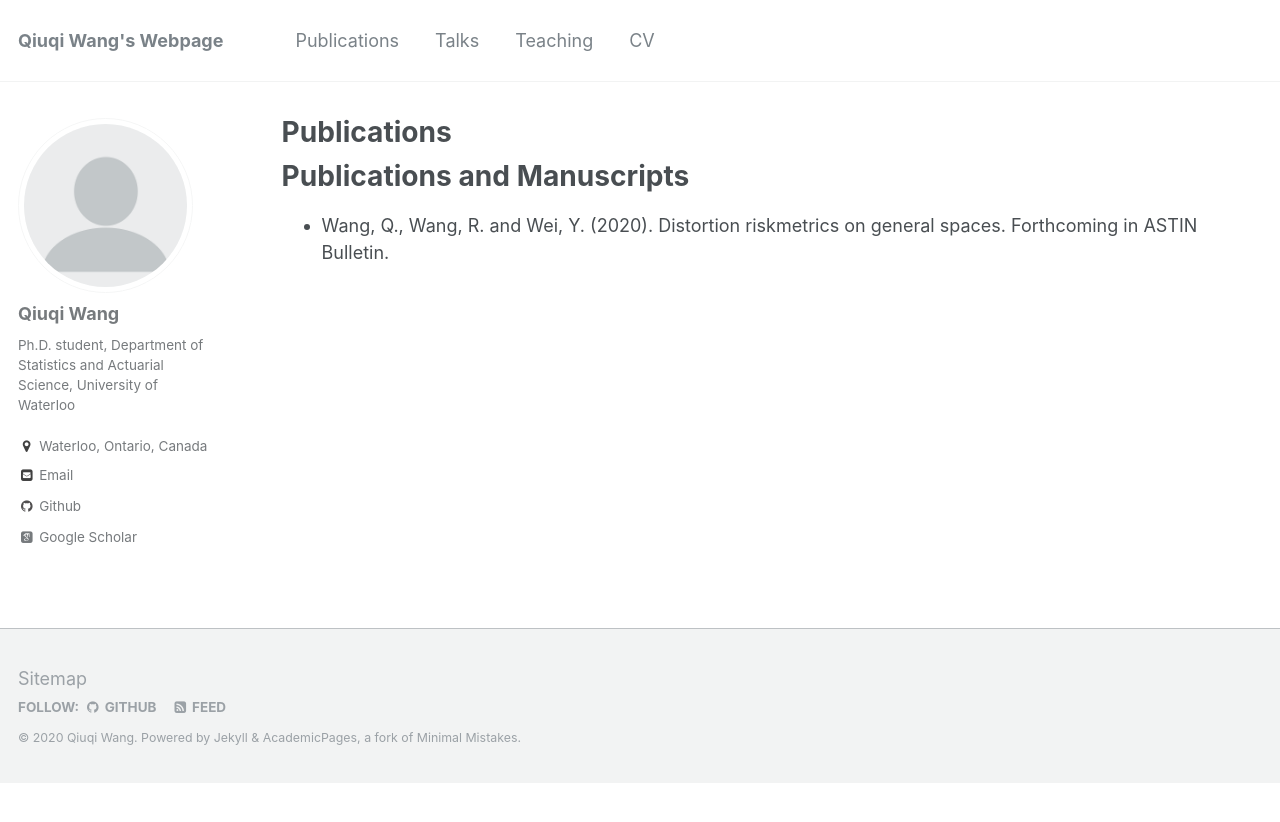
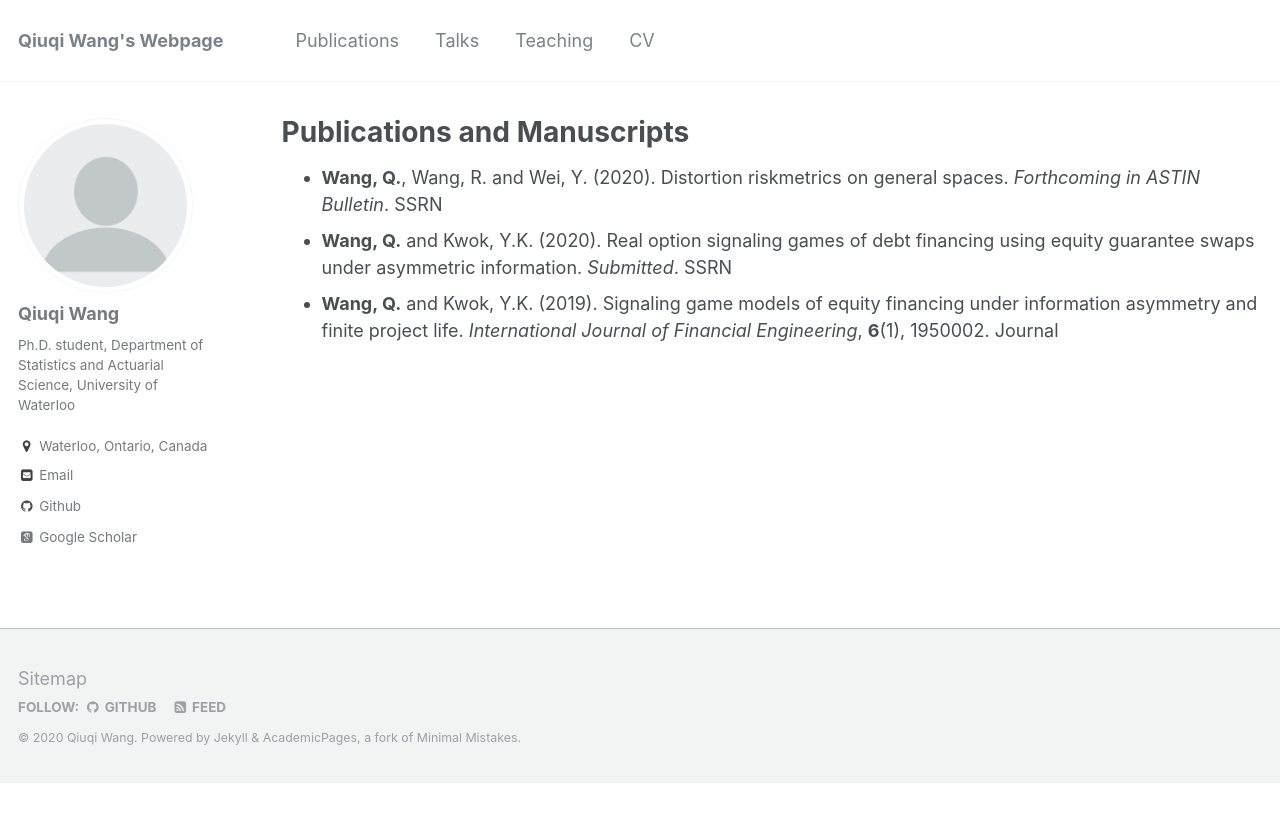
Before and after one commit to qwangan/qwangan.github.io, a Jekyll site: the page built from _pages/publications.md, in a window 1280 px wide. Shown: the top 822 px of the page. Built offline with Jekyll 4.4.1, drawn with Linux system fonts in a browser that asks for light colours; some web fonts are replaced.

Commit message:
Update publications.md

```diff
--- a/_pages/publications.md
+++ b/_pages/publications.md
@@ -1,9 +1,10 @@
 ---
 layout: archive
-title: "Publications"
+title: "Publications and Manuscripts"
 permalink: /publications/
 author_profile: true
 ---
 
-# Publications and Manuscripts
-* Wang, Q., Wang, R. and Wei, Y. (2020). Distortion riskmetrics on general spaces. Forthcoming in ASTIN Bulletin.
+* **Wang, Q.**, Wang, R. and Wei, Y. (2020). Distortion riskmetrics on general spaces. *Forthcoming in ASTIN Bulletin*. [SSRN](https://papers.ssrn.com/sol3/papers.cfm?abstract_id=3510363)
+* **Wang, Q.** and Kwok, Y.K. (2020). Real option signaling games of debt financing using equity guarantee swaps under asymmetric information. *Submitted*. [SSRN](https://papers.ssrn.com/sol3/papers.cfm?abstract_id=3442989)
+* **Wang, Q.** and Kwok, Y.K. (2019). Signaling game models of equity financing under information asymmetry and finite project life. *International Journal of Financial Engineering*, **6**(1), 1950002. [Journal](https://www.worldscientific.com/doi/10.1142/S2424786319500026)
```
